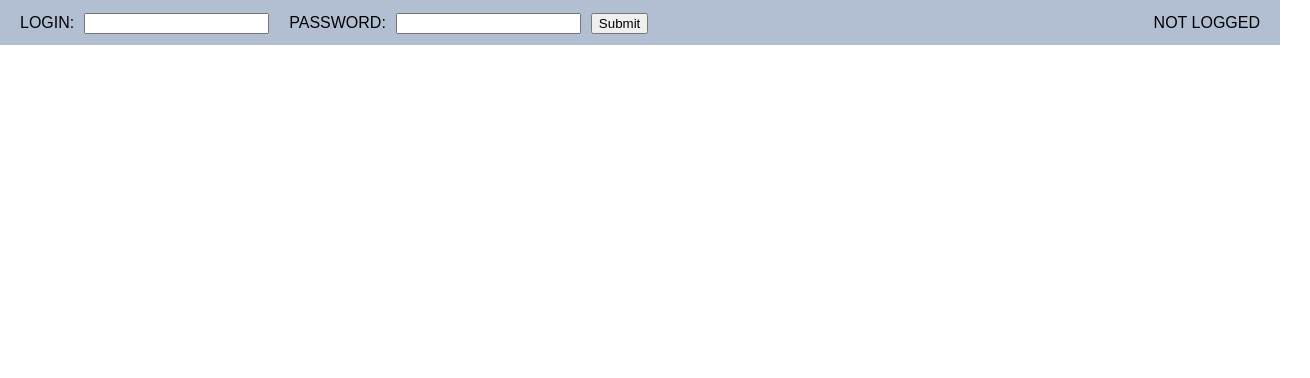
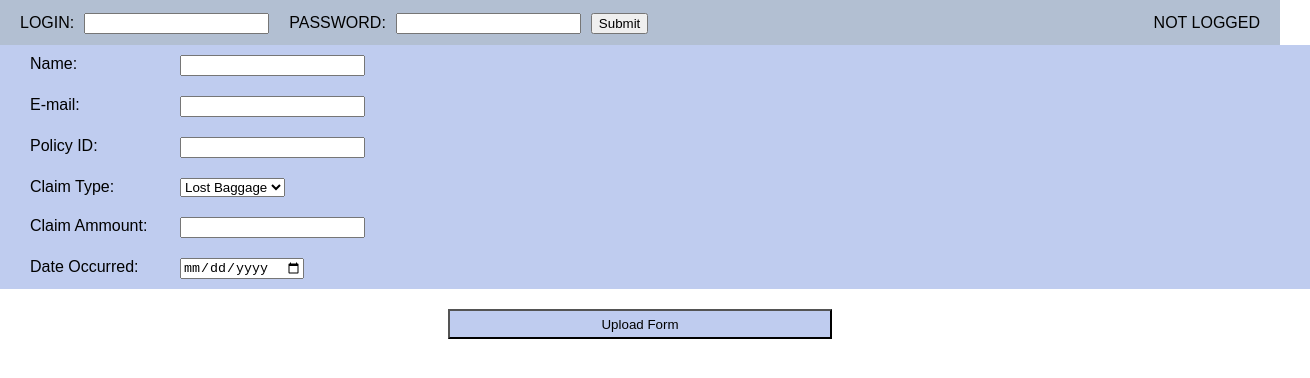
Before and after one commit to dzikkk/QPForm, a React (Create React App) app: page / in a window 1280 px wide. Shown: the top 378 px of the page, 1310 px wide, since content can reach past the window. Built offline with nearby package versions, Linux system fonts and the light colour scheme.

Commit message:
Add Form

```diff
--- a/src/App.js
+++ b/src/App.js
@@ -2,12 +2,29 @@ import React, { Component } from 'react';
 import logo from './logo.svg';
 import './App.css';
 import Header from './components/Header';
+import Form from './components/Form';
 
 class App extends Component {
+  constructor(props) {
+    super(props);
+    this.state = {
+      formsList: [],
+      isLogin: false,
+    };
+
+    this.submitForm = this.submitForm.bind(this);
+  }
+
+  submitForm = (form) => {
+    this.setState({formsList: this.state.formsList.concat(form)});
+  }
+
   render() {
+    console.log(this.state.formsList);
     return (
       <div className="App">
-        <Header isAdmin = {false}/>
+        <Header isLogin = {false} loginAction = {this.handleLogin}/>
+        <Form submitFormAction = {this.submitForm}/>
       </div>
     );
   }
--- /dev/null
+++ b/src/components/Form.css
@@ -0,0 +1,24 @@
+.form-label {
+  background-color: rgba(107, 138, 217, 0.43);
+  display: inline-block;
+  text-align: left;
+  float: left;
+  padding-top: 10px;
+  padding-bottom: 10px;
+  padding-left: 30px;
+  width: 100%;
+}
+
+.form-label span {
+  display: block;
+  float: left;
+  width: 150px;
+}
+
+.form-submit {
+  margin-top: 20px;
+  height: 30px;
+  left: 35%;
+  width: 30%;
+  background-color: rgba(107, 138, 217, 0.43);
+}
--- /dev/null
+++ b/src/components/Form.js
@@ -0,0 +1,69 @@
+import React, { Component } from 'react';
+import './Form.css';
+
+const CLAIM_TYPE = ['Lost Baggage', 'Theft', 'Missed Flight', 'Illness', 'Accident'];
+
+class Form extends Component {
+  constructor(props) {
+    super(props);
+    this.state = {
+      name: '',
+      email: '',
+      policyid: '',
+      claimType: '',
+      claimAmount: '',
+      dateOccurred: ''
+    };
+  }
+
+  handleChange = (e) => {
+    this.setState({[e.target.name]: e.target.value});
+  }
+
+  handleSubmit = (e) => {
+    e.preventDefault();
+    this.props.submitFormAction(this.state);
+  }
+
+  generateOptions = (prev, curr) => {
+    return prev.concat((<option value = {curr}>{curr}</option>))
+  }
+
+  render() {
+    return (
+      <div className = 'form-wrapper'>
+        <form onSubmit={this.handleSubmit}>
+          <label className = 'form-label'>
+            <span>Name:</span>
+            <input className = 'form-input' type="text" name = "name" value={this.state.name} onChange={this.handleChange} />
+          </label>
+          <label className = 'form-label'>
+            <span>E-mail:</span>
+            <input className = 'form-input' type="email" name = "email" value={this.state.email} onChange={this.handleChange} />
+          </label>
+          <label className = 'form-label'>
+            <span>Policy ID:</span>
+            <input className = 'form-input' type="text" name = "policyid" value={this.state.policyid} onChange={this.handleChange} />
+          </label>
+          <label className = 'form-label'>
+            <span>Claim Type:</span>
+            <select className = 'form-input' type="text" name = "claimType" value={this.state.claimType} onChange={this.handleChange}>
+              {CLAIM_TYPE.reduce(this.generateOptions, [])}
+            </select>
+          </label>
+          <label className = 'form-label'>
+            <span>Claim Ammount:</span>
+            <input className = 'form-input' type="number" name = "claimAmount" value={this.state.claimAmount} onChange={this.handleChange} />
+          </label>
+          <label className = 'form-label'>
+            <span>Date Occurred:</span>
+            <input className = 'form-input' type="date" name = "dateOccurred" value={this.state.dateOccurred} onChange={this.handleChange} />
+          </label>
+          <input className = 'form-submit' type="submit" value="Upload Form" />
+        </form>
+      </div>
+    );
+  }
+}
+
+export default Form;
```
Also changed, not shown: 1 other file (tests, documents, lock files or other folders).
